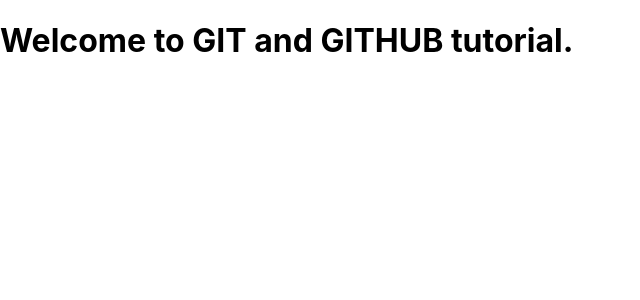
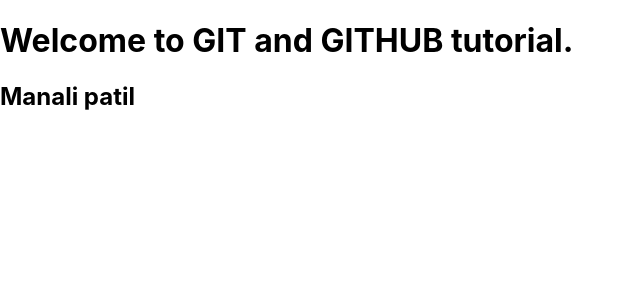
Before and after one commit to ManaliSP/git-github-hands-on, a React (Create React App) app: page / in a window 1280 px wide. Shown: the top 300 px of the page, without its empty margins (0-640 px from the left). Built offline with nearby package versions, Linux system fonts and the light colour scheme.

Commit message:
added name

```diff
--- a/src/App.js
+++ b/src/App.js
@@ -3,6 +3,7 @@
     <div className="App">
       <header className="App-header">
         <h1>Welcome to GIT and GITHUB tutorial.</h1>
+        <h2>Manali patil</h2>
       </header>
     </div>
   );
```
